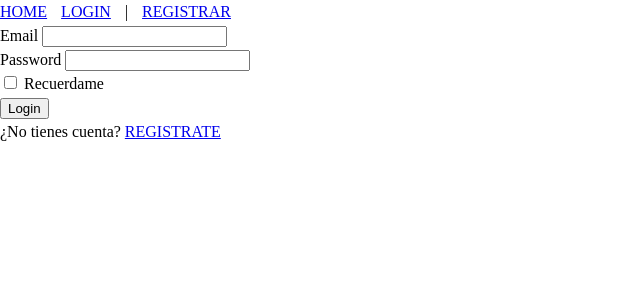
After one commit to bielalzina/tutorial-flask, a Flask app: page /login/ in a window 1280 px wide. The commit adds this page. Shown: the top 300 px of the page, without its empty margins (0-640 px from the left). Run offline with Flask 3, Linux system fonts and the light colour scheme.

Commit message:
LLIÇO_4

```diff
--- a/forms.py
+++ b/forms.py
@@ -1,5 +1,5 @@
 from flask_wtf import FlaskForm
-from wtforms import StringField, SubmitField, PasswordField, TextAreaField
+from wtforms import StringField, SubmitField, PasswordField, TextAreaField, BooleanField
 from wtforms.validators import DataRequired, Email, Length
 
 class SignupForm(FlaskForm):
@@ -14,3 +14,9 @@ class PostForm(FlaskForm):
     title_slug = StringField('Titulo SLUG', validators=[Length(max=128)])
     content = TextAreaField('Contenido')
     submit =SubmitField('Enviar')
+
+class LoginForm(FlaskForm):
+    email = StringField('Email', validators=[DataRequired()])
+    password = PasswordField('Password', validators=[DataRequired()])
+    remember_me = BooleanField('Recuerdame')
+    submit =SubmitField('Login')
--- a/run.py
+++ b/run.py
@@ -1,16 +1,30 @@
 from flask import Flask, render_template, request, redirect, url_for
-from forms import SignupForm, PostForm
+from forms import SignupForm, PostForm, LoginForm
+from flask_login import LoginManager, logout_user, current_user, login_user, login_required
+from models import users, get_user, User
+from urllib.parse import urlparse
+# DEPRECATED
+#from werkzeug.urls import url_parse
 
 app = Flask(__name__)
 
 app.config['SECRET_KEY']='7110c8ae51a4b5af97be6534caef90e4bb9bdcb3380af008f90b23a5d1616bf319bc298105da20fe'
+
+
+# CREAM OBJECT login_manager DE LA CLASSE LoginManager
+login_manager = LoginManager(app)
+
+# SI UN USUARI NO AUTENTICAT VOL ACCEDIR A UNA VISTA PROTEGIDA
+# EL REDIRECCIONAM A FER LOGIN
+login_manager.login_view="login"
+
 
 # VARIABLE POSTS
 posts = []
 
 @app.route('/')
 def index():
-   return render_template("index.html", num_posts=len(posts), posts=posts)
+   return render_template("index.html", num_posts=len(posts), posts=posts, num_users=len(users), users=users)
 
 @app.route("/p/<string:slug>/")
 def show_post(slug):
@@ -18,6 +32,8 @@ def show_post(slug):
 
 @app.route("/admin/post/", methods=['GET', 'POST'], defaults={'post_id': None})
 @app.route("/admin/post/<int:post_id>/", methods=['GET', 'POST'])
+# NOMES ELS ADMINISTRADORS PODEN CREAR ENTRADES EN EL BLOG
+@login_required
 def post_form(post_id):
    # Instanciam CLASSE PostForm
    form = PostForm()
@@ -36,16 +52,86 @@ def post_form(post_id):
 
 @app.route('/signup/', methods=["GET","POST"])
 def show_signup_form():
+
+   # Comprovam si l'usuari actual ha fet login (autenticat)
+   # Si esta autenticat, no cal tornar a fer login, per la qual cosa
+   # el redirigim a index
+   if current_user.is_authenticated:
+      return redirect(url_for('index'))
+
    # Instanciam CLASSE SignupForm
    form = SignupForm()
+
    # COMPROVAM SI EL FORMULARI S'HA ENVIAT AMB DADES
    if form.validate_on_submit():
       name=form.name.data
       email=form.email.data
       password=form.password.data
-      next = request.args.get('next',None)
-      if next:
-         return redirect(next)
-      return redirect(url_for('index'))
+
+      # Cream usuari i el desam
+      id = len(users)+1
+      print("ID: ")
+      print(id)
+      user = User (id, name, email, password)
+      users.append(user)
+
+      # L'usuari passa a estar autenticat
+      login_user(user, remember=True)
+
+      # El parametre next el rebrem quan l'usuari vol accedir a una pàgina
+      # protegida, però encara no estava autenticat
+      next_page=request.args.get('next', None)
+      if not next_page or urlparse(next_page).netloc != '':
+         next_page=url_for('index')
+      return redirect(next_page)
+
    # RETORNAM FORMULARI BUIT
    return render_template("signup_form.html", form=form)
+
+
+# CALLBACK login_manager
+# Agafam com a parametre un string amb el ID de l'usuari que ha iniciat sessió
+# Retorna el correponent objecte User o None si l'ID no és correcte
+@login_manager.user_loader
+def load_user(user_id):
+   for user in users:
+      if user.id == int(user_id):
+         return user
+   return None
+
+@app.route('/login/', methods=['GET', 'POST'])
+def login():
+
+   # Comprovam si l'usuari actual ha fet login (autenticat)
+   # Si esta autenticat, no cal tornar a fer login, per la qual cosa
+   # el redirigim a index
+   if current_user.is_authenticated:
+      return redirect(url_for('index'))
+
+   # Cream objecte form de la classe LoginForm
+   form=LoginForm()
+   # COMPROVAM SI EL FORMULARI S'HA ENVIAT AMB DADES
+   if form.validate_on_submit():
+      # Comprovam si les dades de l'usuari que es vol autenticar son vàlides
+      # Intentam recuperar l'usuari a partir del seu email
+      # mitjançant la funció get_user() definida en models.py
+      user=get_user(form.email.data)
+      #print(user)
+      # Si existeix un usuari amb aquest email i el password coincideix
+      # procedim a autenticar l'usuari amb el metode login_user() de Flask-Login
+      if user is not None and user.check_password(form.password.data):
+         login_user(user, remember=form.remember_me.data)
+         # El parametre next el rebrem quan l'usuari vol accedir a una pàgina
+         # protegida, però encara no estava autenticat
+         next_page=request.args.get('next')
+         if not next_page or urlparse(next_page).netloc != '':
+            next_page=url_for('index')
+         return redirect(next_page)
+   return render_template('login_form.html', form=form)
+
+
+# LOGOUT
+@app.route('/logout/')
+def logout():
+   logout_user()
+   return redirect(url_for('index'))
--- a/static/base.css
+++ b/static/base.css
@@ -4,31 +4,57 @@ body {
    font-size: 100%;
    line-height: 1.5
 }
- h1, h2, h3, h4 {
+
+h1,
+h2,
+h3,
+h4 {
    margin: 1em 0 .5em;
    line-height: 1.25
 }
+
 h1 {
    color: green;
    font-size: 2em
 }
+
 h2 {
 
    font-size: 1.5em
 }
+
 h3 {
    font-size: 1.2em
 }
- ul, ol {
+
+ul,
+ol {
    margin: 1em 0;
    padding-left: 40px
 }
- p, figure {
+
+p,
+figure {
    margin: 1em 0
 }
+
 a img {
    border: none
 }
- sup, sub {
+
+sup,
+sub {
    line-height: 0
 }
+
+.user-info {
+   list-style: none;
+   margin: 0;
+   padding: 0;
+}
+
+.user-info li {
+   display: inline-block;
+   margin: 0;
+   padding: 0 10px 0 0;
+}
--- a/templates/base_template.html
+++ b/templates/base_template.html
@@ -1,12 +1,28 @@
 <!DOCTYPE html>
 <html lang="es">
+
 <head>
     <meta charset="UTF-8">
     <meta name="viewport" content="width=device-width, initial-scale=1.0">
     <title>{% block title %}{% endblock %}</title>
     <link rel="stylesheet" href='{{ url_for("static", filename="base.css") }}'>
 </head>
+
 <body>
+    <!-- MOSTRAM INFO DE L'USUARI AUTENTICAT O NO -->
+    <ul class="user-info">
+        <li><a href="{{ url_for('index') }}">HOME</a></li>
+        {% if current_user.is_anonymous %}
+        <li><a href="{{ url_for('login') }}">LOGIN</a></li>
+        <li> | </li>
+        <li><a href="{{ url_for('show_signup_form') }}">REGISTRAR</a></li>
+        {% else %}
+        <li>{{ current_user.name }}</li>
+        <li> | </li>
+        <li><a href="{{ url_for('logout') }}">LOGOUT</a></li>
+        {% endif %}
+    </ul>
     {% block content %}{% endblock %}
 </body>
+
 </html>
--- /dev/null
+++ b/templates/login_form.html
@@ -0,0 +1,37 @@
+{% extends "base_template.html" %}
+{% block title %}LOGIN{% endblock %}
+{% block content %}
+    <form action="" method="post" novalidate>
+        {{ form.hidden_tag() }}
+
+        <div>
+            {{ form.email.label }}
+            {{ form.email }}<br>
+            {% for error in form.email.errors %}
+            <span style="color: red;">{{ error }}</span>
+            {% endfor %}
+        </div>
+
+        <div>
+            {{ form.password.label }}
+            {{ form.password }}<br>
+            {% for error in form.password.errors %}
+            <span style="color: red;">{{ error }}</span>
+            {% endfor %}
+        </div>
+
+        <div>
+            {{ form.remember_me() }}
+            {{ form.remember_me.label }}
+        </div>
+
+        <div>
+            {{ form.submit() }}
+        </div>
+
+    </form>
+
+    <div>
+        ¿No tienes cuenta? <a href="{{ url_for('show_signup_form') }}">REGISTRATE</a>
+    </div>
+{% endblock %}
```
Also changed, not shown: models.py (added, +32 -0 lines), templates/index.html (+11 -0 lines). Lines whose indentation alone changed are shown as unchanged.
